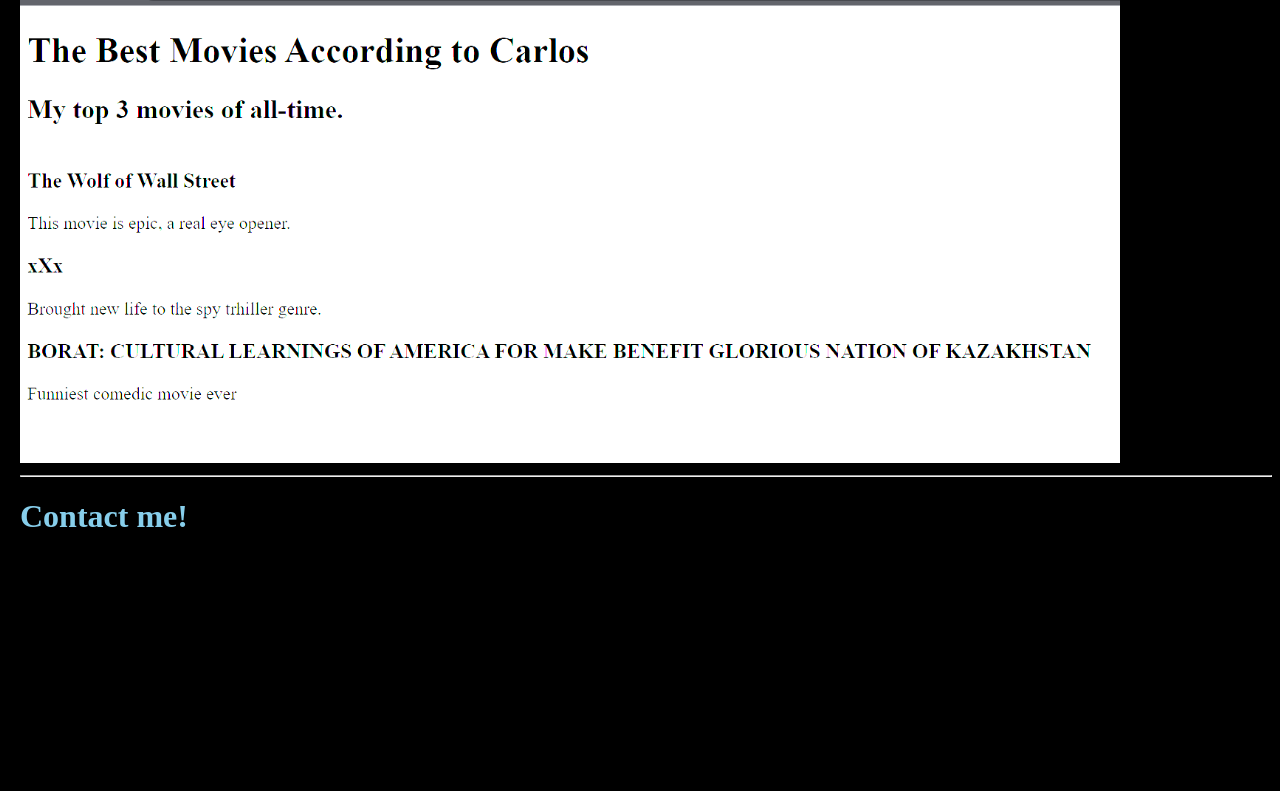
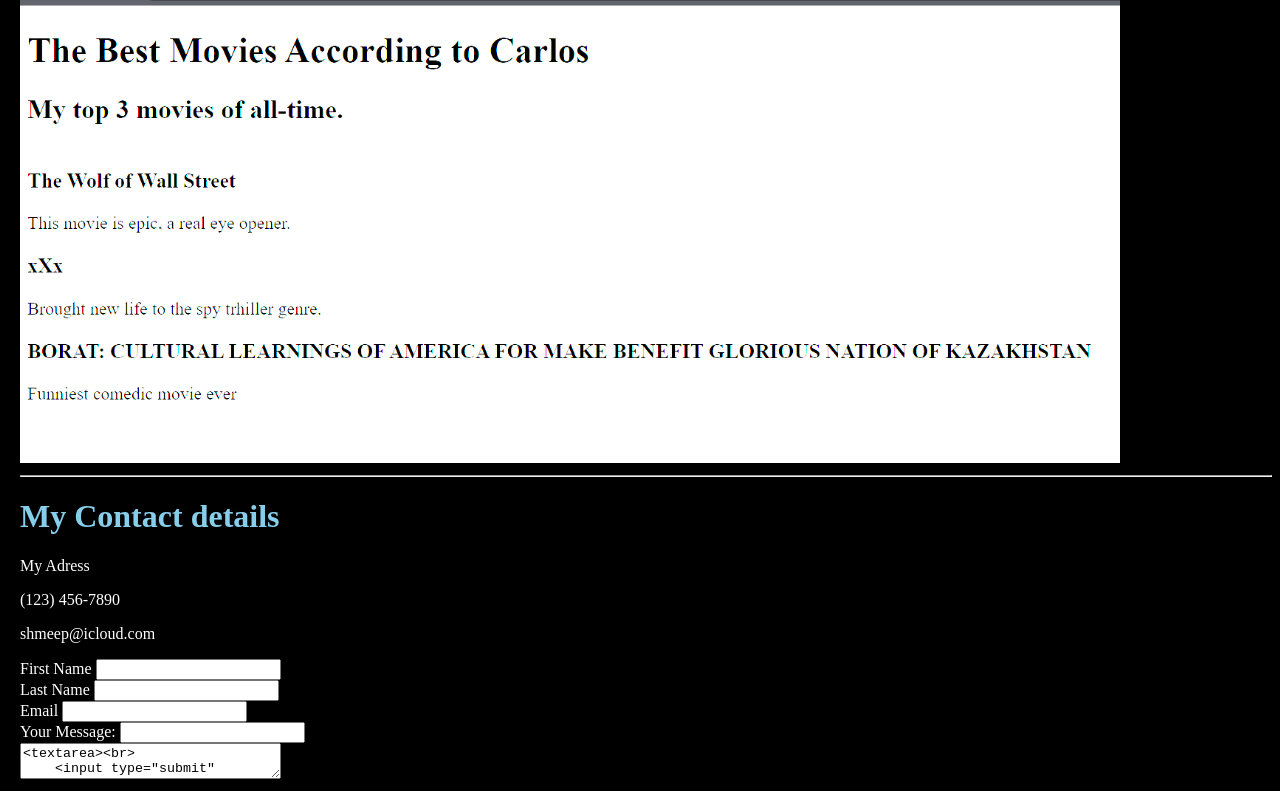
Before and after one commit to caracena05/MyPortfolio, a plain HTML site: page index.html in a window 1280 px wide. Shown: the part 1762-2553 px from the top of the page. Before the commit the page ends 2319 px from the top, so only its background shows below. Drawn offline with Linux system fonts and the light colour scheme.

Commit message:
forms index.html

```diff
--- a/index.html
+++ b/index.html
@@ -39,6 +39,22 @@
 <a href="williamblakearticle.html"><img src="article.png" alt="Article site I created" class="site_adj"></a>
 <a href="movieranking.html"><img src="movierankingsite.png" alt="Movie ranking site I created" class="site_adj"></a>
 <hr>
-<a href="#"class="bfit"><h1 >Contact me!</h1></a>
+<a href="#"class="bfit"><h1>My Contact details</h1></a>
+<p>My Adress </p>
+<p>(123) 456-7890 </p>
+<p> shmeep@icloud.com </p>
+
+<form>
+<label for="fname">First Name</label>
+    <input type="text" id="fName"><br>
+<label for="lname">Last Name</label>
+    <input type="text" id="lName"><br>
+<label>Email</label>
+    <input type="Email"><br>
+<label>Your Message:</label>
+    <input type="text"><br>
+<textarea row= "10" cols= "30"><textarea><br>
+    <input type="submit" name="submit" value="submit>
+</form>
 </body>
 </html>
```
